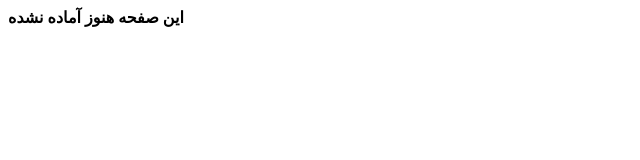
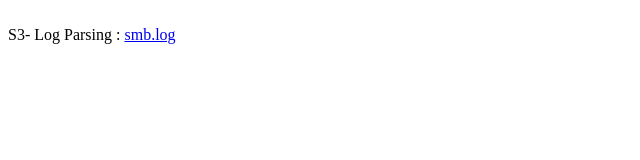
Before and after one commit to PouyaRahju/pouyarahju.github.io, a plain HTML site: page sec573/index.html in a window 1280 px wide. Shown: the whole page, without its empty margins (0-640 px from the left). Drawn offline with Linux system fonts and the light colour scheme.

Commit message:
Update index.html

```diff
--- a/sec573/index.html
+++ b/sec573/index.html
@@ -1 +1,2 @@
-<b>این صفحه هنوز آماده نشده</b>
+<br>
+S3- Log Parsing : <a href="smb.log" >smb.log</a>
```
